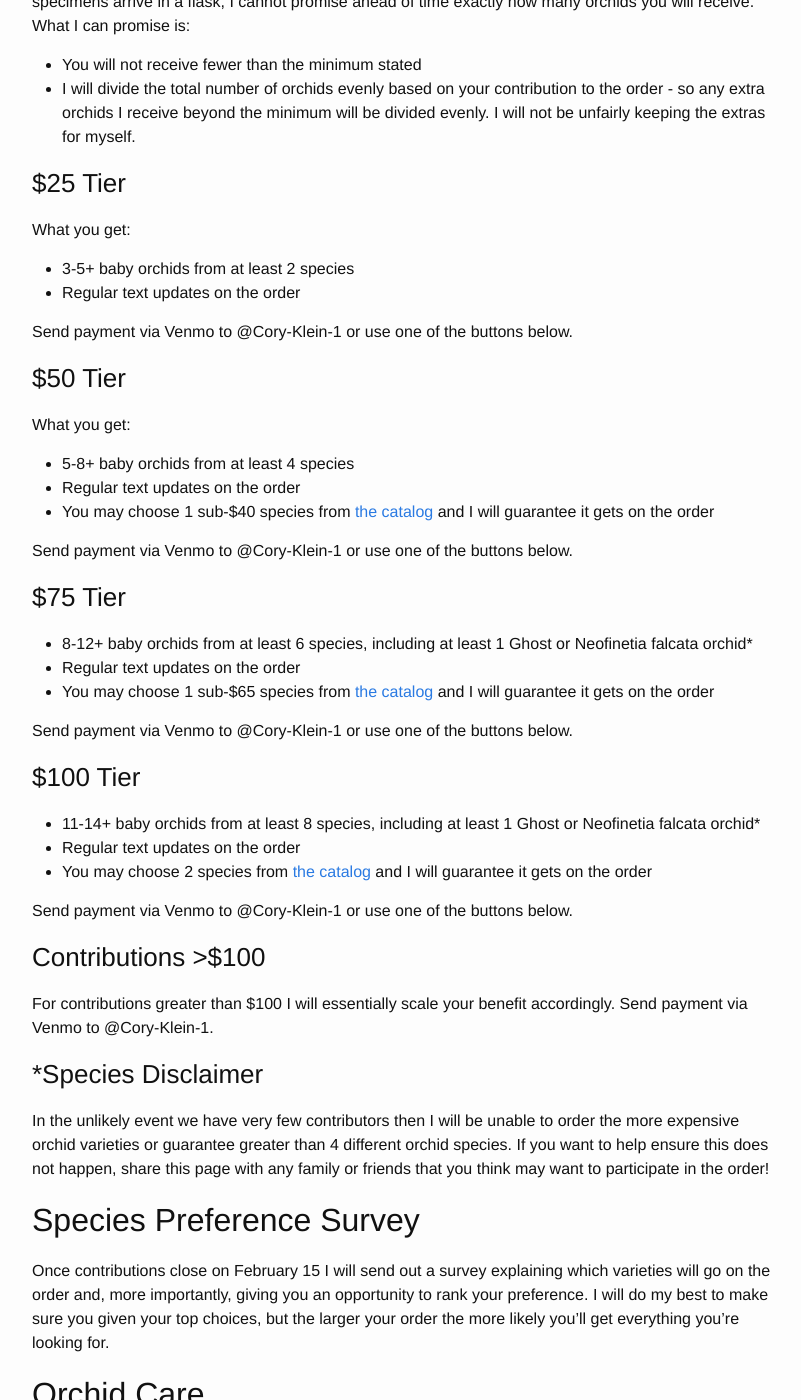
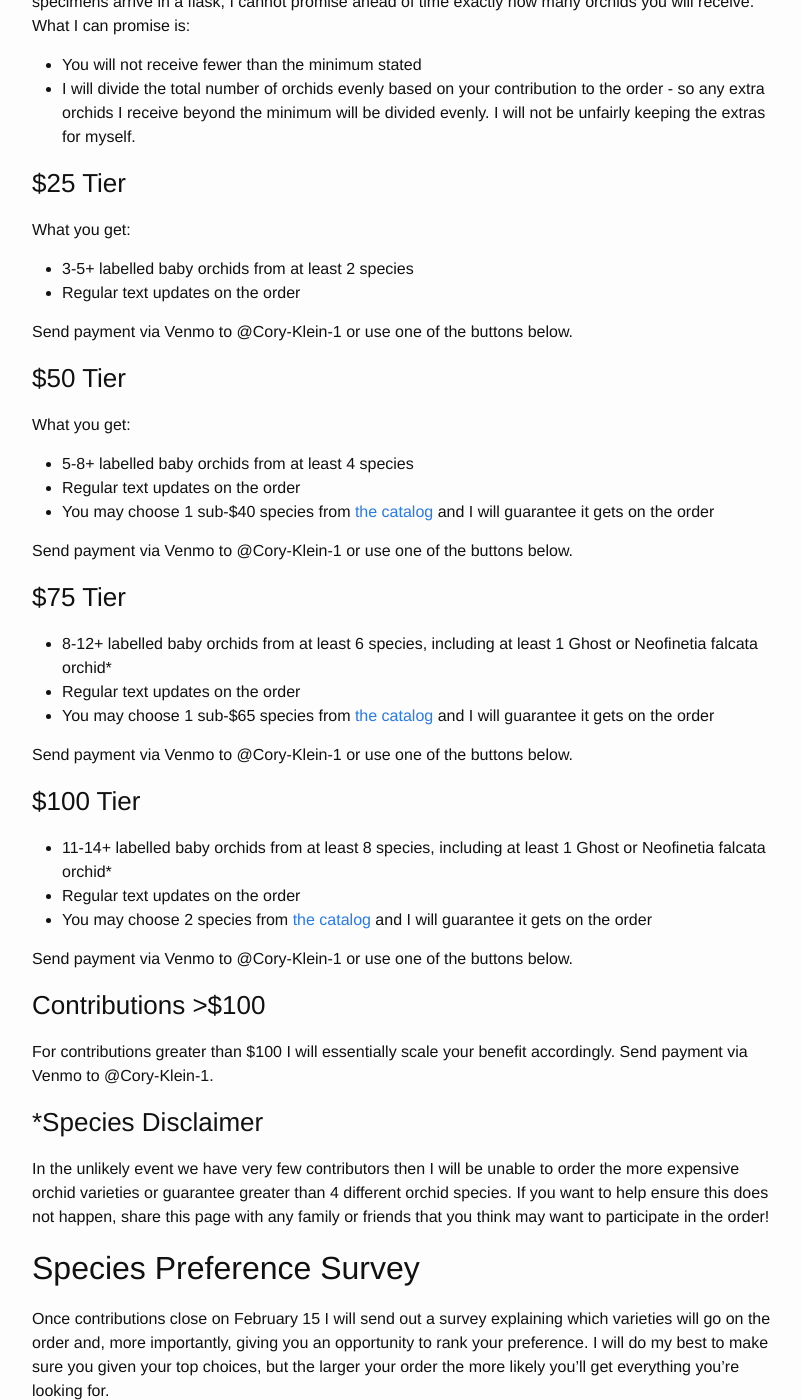
Before and after one commit to coryfklein/coryfklein.github.io, a Jekyll site: the page built from _posts/2020-01-16-utah-orchid-group-buy.markdown, in a window 1280 px wide and 1400 px high, scrolled down 1152 px. Shown: the whole window, without its empty margins (238-1039 px from the left). Built offline with Jekyll 4.4.1, drawn with Linux system fonts in a browser that asks for light colours; comment, search, counter and statistics services are not loaded.

Commit message:
Minor changes

```diff
--- a/_posts/2020-01-16-utah-orchid-group-buy.markdown
+++ b/_posts/2020-01-16-utah-orchid-group-buy.markdown
@@ -38,7 +38,7 @@ In the tiers below I list quantities in the form "5-8+". Because there are no gu
 
 What you get:
 
-* 3-5+ baby orchids from at least 2 species
+* 3-5+ labelled baby orchids from at least 2 species
 * Regular text updates on the order
 
 Send payment via Venmo to @Cory-Klein-1 or use one of the buttons below.
@@ -75,7 +75,7 @@ Send payment via Venmo to @Cory-Klein-1 or use one of the buttons below.
 
 What you get:
 
-* 5-8+ baby orchids from at least 4 species
+* 5-8+ labelled baby orchids from at least 4 species
 * Regular text updates on the order
 * You may choose 1 sub-$40 species from [the catalog](http://www.orchidflask.com/mainpage/orchidflaskscatalog.html#phal) and I will guarantee it gets on the order
 
@@ -111,7 +111,7 @@ Send payment via Venmo to @Cory-Klein-1 or use one of the buttons below.
 
 ### $75 Tier
 
-* 8-12+ baby orchids from at least 6 species, including at least 1 Ghost or Neofinetia falcata orchid\*
+* 8-12+ labelled baby orchids from at least 6 species, including at least 1 Ghost or Neofinetia falcata orchid\*
 * Regular text updates on the order
 * You may choose 1 sub-$65 species from [the catalog](http://www.orchidflask.com/mainpage/orchidflaskscatalog.html#phal) and I will guarantee it gets on the order
 
@@ -147,7 +147,7 @@ Send payment via Venmo to @Cory-Klein-1 or use one of the buttons below.
 
 ### $100 Tier
 
-* 11-14+ baby orchids from at least 8 species, including at least 1 Ghost or Neofinetia falcata orchid\*
+* 11-14+ labelled baby orchids from at least 8 species, including at least 1 Ghost or Neofinetia falcata orchid\*
 * Regular text updates on the order
 * You may choose 2 species from [the catalog](http://www.orchidflask.com/mainpage/orchidflaskscatalog.html#phal) and I will guarantee it gets on the order
 
```
